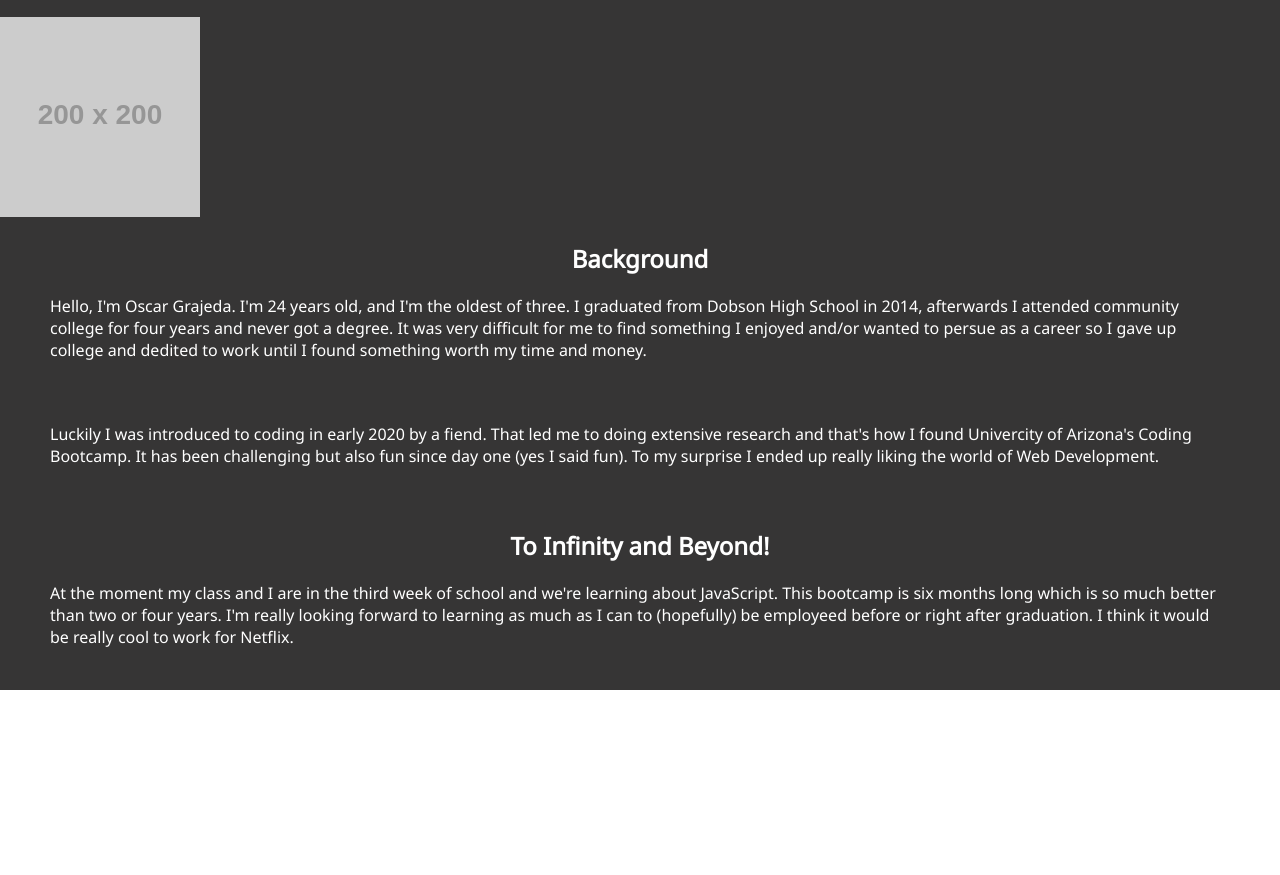
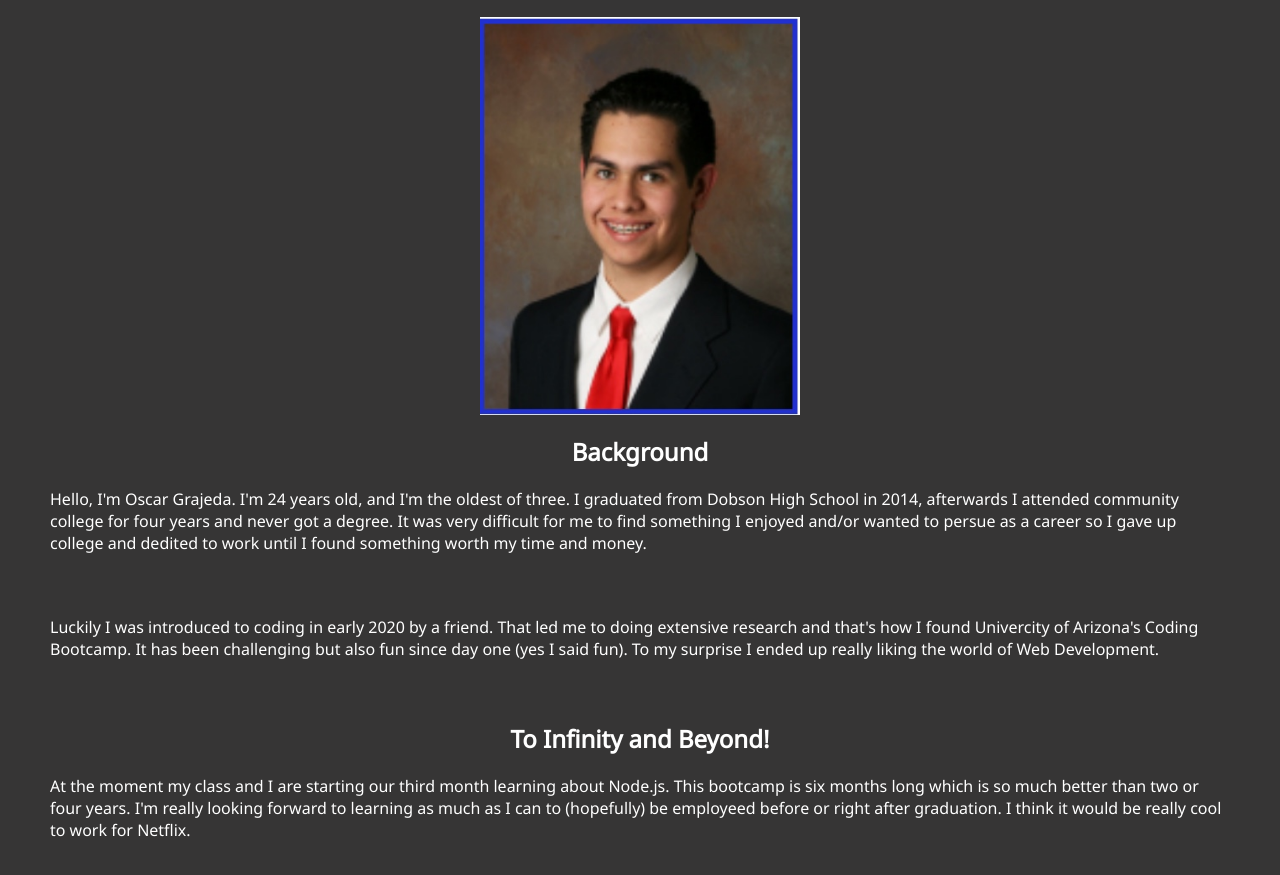
Before and after one commit to OscarG22/myportfolio2, a plain HTML site: page index.html in a window 1280 px wide. Shown: the part 187-1062 px from the top of the page. Before the commit the page ends 877 px from the top, so only its background shows below. Drawn offline with Linux system fonts and the light colour scheme; placeholder pictures from the web are drawn by us.

Commit message:
Added image of myself-final push

```diff
--- a/assets/css/styles.css
+++ b/assets/css/styles.css
@@ -56,5 +56,12 @@ h1 {
 .col-lg-12 a {
     text-align: center;
     margin: 20px 50px;
-    color: white
+    color: white;
 }
+
+.center {
+    display: block;
+    margin-left: auto;
+    margin-right: auto;
+    width: 25%;
+  }
--- a/index.html
+++ b/index.html
@@ -36,7 +36,7 @@
             </div>
             <div class="row">
                 <div class="col-lg-3">
-                    <img class="img img-thumbnail" src="http://placehold.it/200x200">
+                    <img class="center" alt="Oscar Grajeda" src="assets/images/12DF7612-C058-4D4D-960F-852062F9459B_1_105_c.jpeg">
                 </div>
                 <div class="col-lg-9">
                     <h2>Background</h2>
@@ -47,7 +47,7 @@
                     </p>
                     <br>
                     <p>
-                        Luckily I was introduced to coding in early 2020 by a fiend. That led me to doing extensive
+                        Luckily I was introduced to coding in early 2020 by a friend. That led me to doing extensive
                         research and that's how I found Univercity of Arizona's Coding Bootcamp. It has been challenging
                         but also fun since day one (yes I said fun). To my surprise I ended up really liking the world
                         of Web Development.
@@ -62,10 +62,7 @@
                 <div class="col-lg-9">
                     <h2>To Infinity and Beyond!</h2>
                     <p>
-                        At the moment my class and I are in the third week of school and we're learning about
-                        JavaScript. This bootcamp is six months long which is so much better than two or four years. I'm
-                        really looking forward to learning as much as I can to (hopefully) be employeed before or right
-                        after graduation. I think it would be really cool to work for Netflix.
+                        At the moment my class and I are starting our third month learning about Node.js. This bootcamp is six months long which is so much better than two or four years. I'm really looking forward to learning as much as I can to (hopefully) be employeed before or right after graduation. I think it would be really cool to work for Netflix.
                     </p>
                 </div>
             </div>
```
Also changed, not shown: assets/images/12DF7612-C058-4D4D-960F-852062F9459B_1_105_c.jpeg (added).
